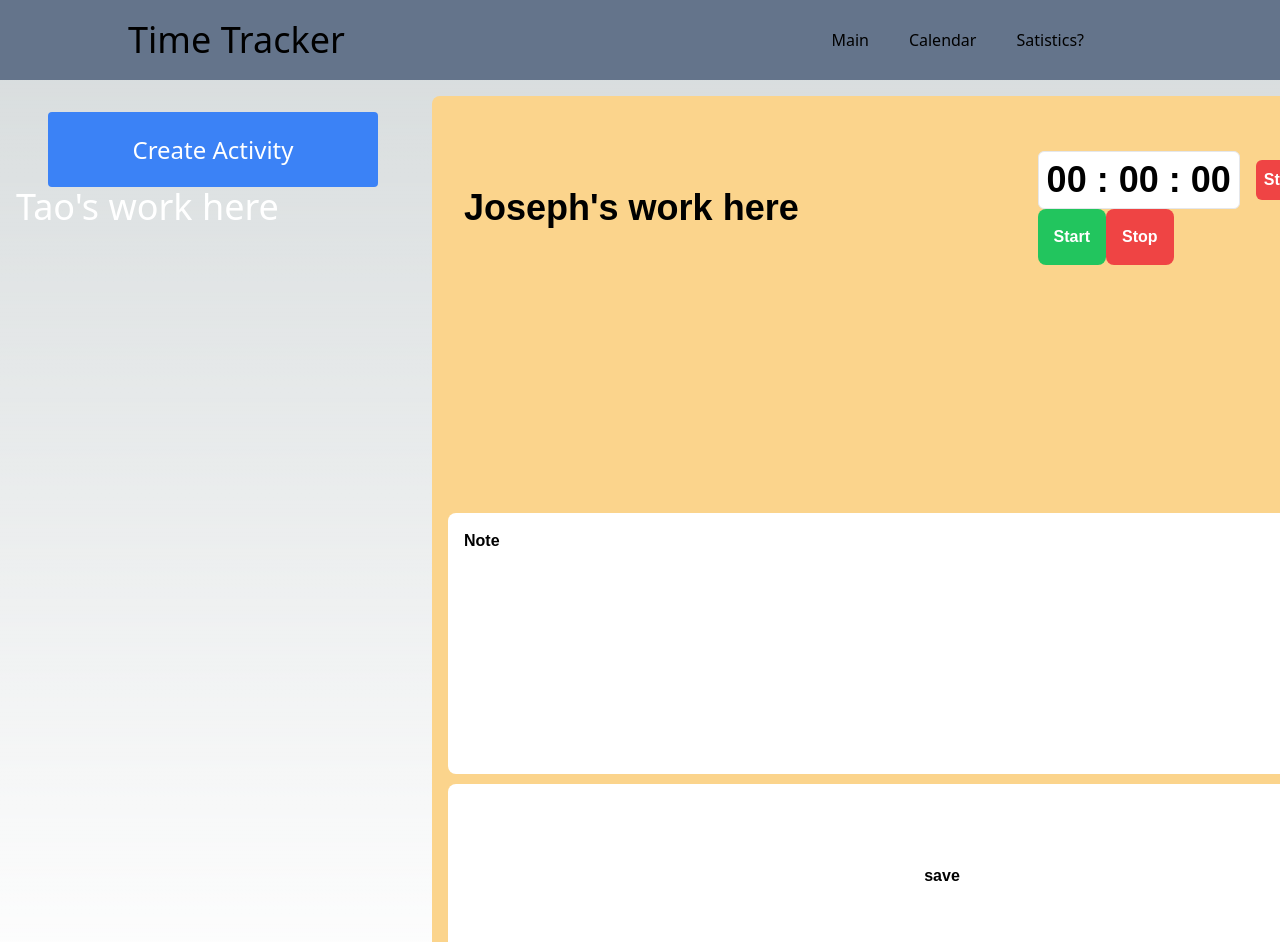
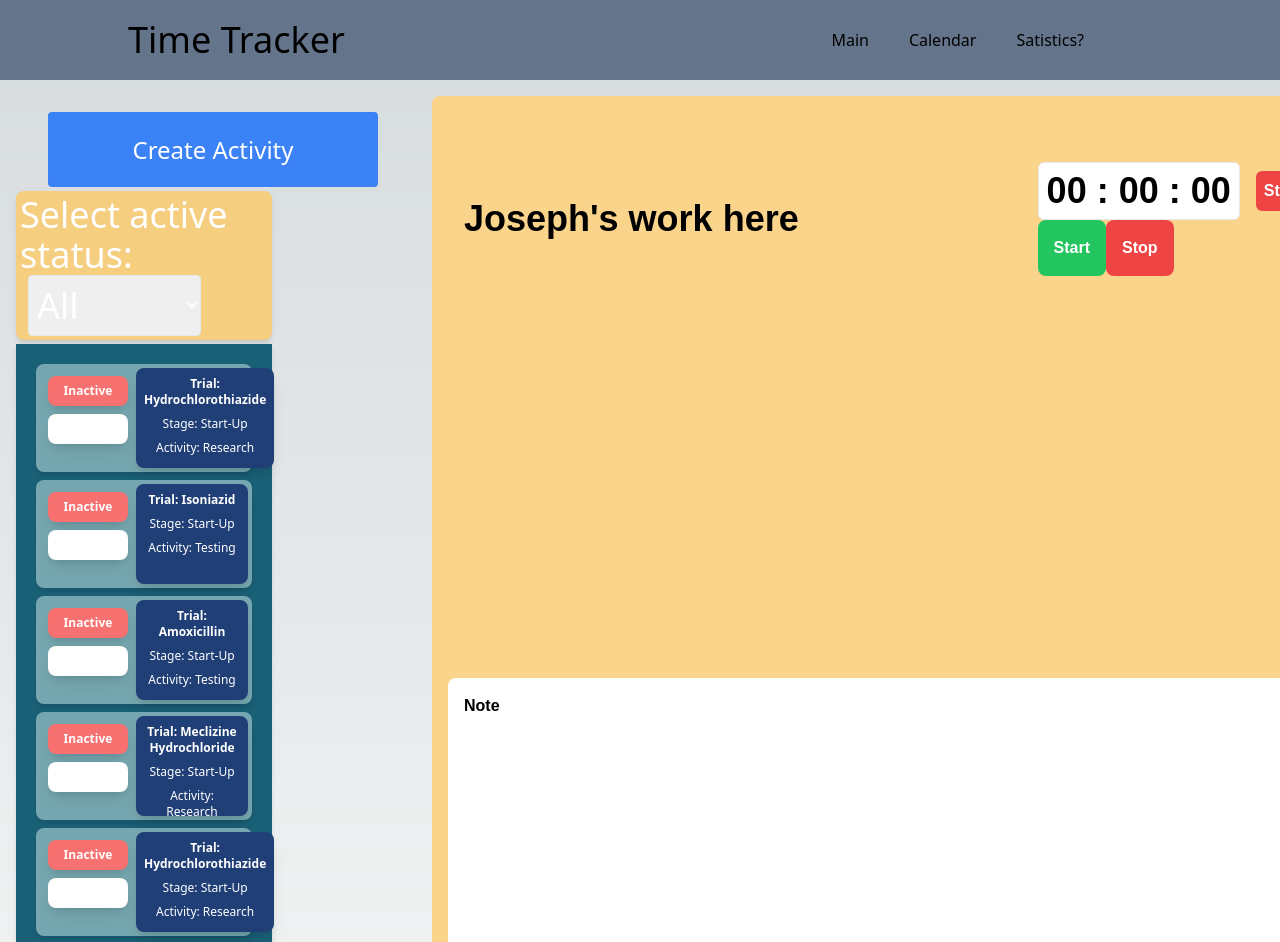
Before and after one commit to CHCTS-Microservices/TimeTracker, a Next.js app: page /main in a window 1280 px wide. Shown: the top 942 px of the page. Built offline with nearby package versions, Linux system fonts and the light colour scheme.

Commit message:
integrated main and time works

```diff
--- a/src/app/main/page.tsx
+++ b/src/app/main/page.tsx
@@ -1,7 +1,12 @@
 
 import TimerController from "@/components/TimerController";
+import  * as Struct from '@/app/utils/types'
+import SidePanel from '@/components/SidePanel';
 
 export default function Page() {
+
+    const events : Struct.Event[] = Struct.dummyEvent;
+    const selectedEvent : Struct.Event = events[0];
 
     return (
         <>
@@ -22,7 +27,7 @@ export default function Page() {
                     </button>
                     {/* Sidebar */}
                     <div className="text-4xl text-white">
-                        Tao's work here
+                    <SidePanel events={events}/>
                     </div>
                 </div>
 
@@ -55,10 +60,9 @@ export default function Page() {
                         </div>
                         {/* Third Element - 25% */}
                         <textarea className="bg-white text-black p-4 rounded-lg" style={{ height: '34%'}}>Note</textarea>
-                        {/* Third Element - 25% */}
-                        <button className="bg-white text-black p-4 rounded-lg" style={{ height: '24%'}}>save</button>
 
                     </div>
+
                 </div>
             </div>
         </>
```
Also changed, not shown: src/components/Navbar.tsx (line endings or trailing spaces).
